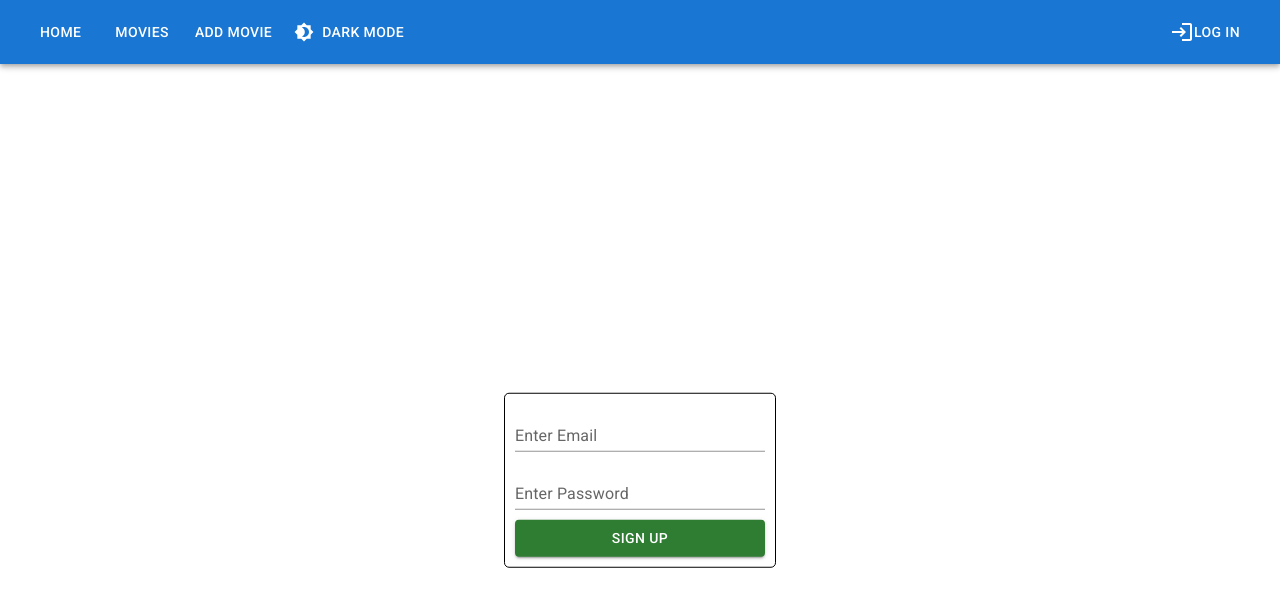
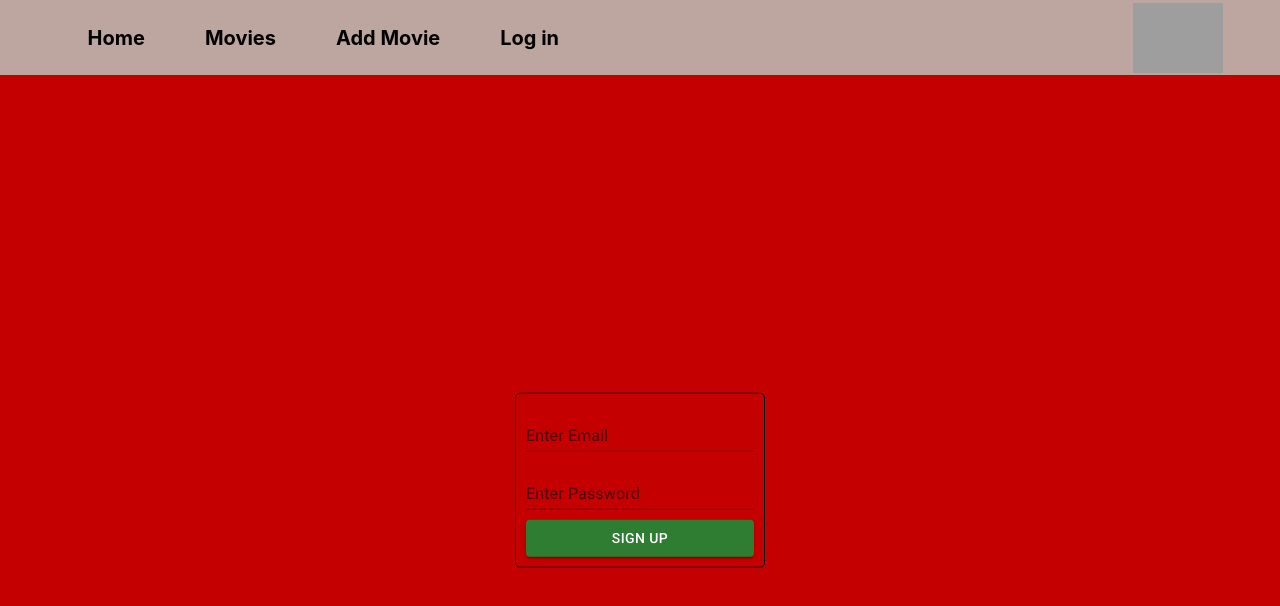
Before and after one commit to rakesh468/Movie-App, a React (Create React App) app: page /signup in a window 1280 px wide. Shown: the top 606 px of the page. Built offline with nearby package versions, Linux system fonts and the light colour scheme; grey boxes are pictures that could not be loaded.

Commit message:
first commit

```diff
--- a/public/index.html
+++ b/public/index.html
@@ -25,6 +25,7 @@
       Learn how to configure a non-root public URL by running `npm run build`.
     -->
     <title>React App</title>
+
     <link
   rel="stylesheet"
   href="https://fonts.googleapis.com/css?family=Roboto:300,400,500,700&display=swap"
--- a/src/App.css
+++ b/src/App.css
@@ -39,6 +39,7 @@
   margin-bottom: 10px;
   margin-left: 10px;
   margin-right: 10px;
+
 }
 
 .error {
@@ -54,21 +55,7 @@
   padding: 5px;
 }
 
-.app-bar{
-  display: flex;
-  flex-direction: row;
-  gap:10px;
-  width: 100%;
-
-
+.App{
+  /* background-image: linear-gradient(to left, #972f19, #9f311d, #a73320, #af3524, #b73728, #be3a2b, #c43d2e, #cb4031, #d24434, #d94837, #e04d3b, #e7513e); */
+  background-color: #C40000;
 }
-
-@media (max-width:600px){
-  .app-bar{
-    display: flex;
-    flex-direction: column;
-    align-items: baseline;
-    gap:10px;
-  }
-
-}
--- a/src/App.js
+++ b/src/App.js
@@ -1,17 +1,15 @@
 import React from "react";
 import "./App.css";
-import { Switch, Route, Redirect, useHistory } from "react-router-dom";
+import {
+  BrowserRouter as Router,
+  Switch,
+  Route,
+  Redirect,
+} from "react-router-dom";
 
-import AppBar from "@mui/material/AppBar";
-import { ThemeProvider, createTheme } from "@mui/material/styles";
-import Brightness4Icon from "@mui/icons-material/Brightness4";
-import Brightness7Icon from "@mui/icons-material/Brightness7";
-import Paper from "@mui/material/Paper";
-import Toolbar from "@mui/material/Toolbar";
-import Button from "@mui/material/Button";
-import LoginIcon from '@mui/icons-material/Login';
 
-import { useState } from "react";
+
+import { Navbar } from "./components/Navbar/Navbar";
 import { Movielist } from "./components/Movielist";
 import { Addmovie } from "./components/Addmovie";
 import { Notfound } from "./components/Notfound";
@@ -21,60 +19,10 @@ import { Login } from "./components/Login";
 import { Signup } from "./components/Signup";
 
 function App() {
-  const history = useHistory();
-  const [mode, setmode] = useState("light");
-  const theme = createTheme({
-    palette: {
-      mode: mode,
-    },
-  });
-
   return (
-    <ThemeProvider theme={theme}>
-      <Paper elevation={4} style={{ borderRadius: "0px", minHeight: "100vh" }}>
     <div className="App">
-          <AppBar position="sticky">
-            <Toolbar>
-              <div className="app-bar">
-                <Button variant="primary" onClick={() => history.push("/")}>
-                  Home
-                </Button>
-                <Button
-                  variant="text"
-                  color="inherit"
-                  onClick={() => history.push("/movies")}
-                >
-                  Movies
-                </Button>
-                <Button
-                  variant="text"
-                  color="inherit"
-                  onClick={() => history.push("/addmovie")}
-                >
-                  Add Movie
-                </Button>
-
-                <Button
-                  variant="text"
-                  color="inherit"
-                  onClick={() => setmode(mode === "light" ? "dark" : "light")}
-                  startIcon={
-                    mode === "dark" ? <Brightness7Icon /> : <Brightness4Icon />
-                  }
-                >
-                  {mode === "light" ? "dark" : "light"} mode
-                </Button>
-                <Button
-                  variant="contanied"
-                  style={{marginLeft:"auto"}}
-                  onClick={() => history.push("/login")}
-                >
-                 <LoginIcon/> Log In
-                </Button>
-              </div>
-            </Toolbar>
-          </AppBar>
-
+      <Router>
+        <Navbar />
         <Switch>
           <Route exact path="/signup">
             <Signup />
@@ -102,9 +50,8 @@ function App() {
             <Notfound />
           </Route>
         </Switch>
+      </Router>
     </div>
-      </Paper>
-    </ThemeProvider>
   );
 }
 
--- a/src/components/Login.css
+++ b/src/components/Login.css
@@ -18,3 +18,6 @@
     align-items: stretch;
     gap: 10px;
 }
+body{
+    background-color:#C40000;
+}
--- a/src/components/Moviedetails.js
+++ b/src/components/Moviedetails.js
@@ -38,7 +38,7 @@ export function Moviedetails() {
           </p>
         </div>
         <p className="summary">{movie.summary}</p>
-        <Button variant="outlined" onClick={() => history.goBack("/movies")}>
+        <Button variant="contained" onClick={() => history.goBack("/movies")}>
           <KeyboardBackspaceIcon />
           Back
         </Button>
--- /dev/null
+++ b/src/components/Navbar/Navbar.css
@@ -0,0 +1,84 @@
+*{
+    margin: 0;
+    padding: 0;
+    box-sizing: border-box;
+}
+.navbar{
+    display: flex;
+    justify-content: space-around;
+    align-items: center;
+    height: 75px;
+    /* background-image: linear-gradient(to left, #696665, #797573, #898482, #9a9391, #aba3a1, #b6aeac, #c2b9b8, #cdc4c3, #d6cdcc, #ded6d5, #e7dfde, #f0e8e7); */
+    background-color: #BEA6A0;
+}
+.Logo{
+    height: 70px;
+    width: 90px;
+    object-fit: cover;
+}
+.nav-links{
+    display: flex;
+    justify-content: flex-start;
+    list-style: none;
+    width: 75%;
+}
+
+.Home,
+.Skills,
+.Contact,
+.About{
+text-decoration: none;
+color: black;
+font-size: 20px;
+padding:10px 20px;
+margin:0 10px;
+cursor: pointer;
+font-size: 20px;
+font-weight: bolder;
+}
+
+.mobile-menu-icon{
+    display: none;
+}
+
+@media (max-width:700px){
+    .Logo{
+        display: flex;
+        position: absolute;
+        top: 15px;
+        left:35px;
+    }
+    .nav-links{
+        display: none;
+    }
+    .nav-links-mobile{
+        position: absolute;
+        display: block;
+        list-style: none;
+        background-color:#f03b44;
+        left: 0;
+        top: 75px;
+        transition: all 0.5s ease-out;
+        width: 100vw;
+    }
+    .Home,
+    .Contact,
+    .About,
+    .Skills{
+        color: black;
+        text-align: center;
+        width: 100%;
+        transition: all 0.5 ease;
+    }
+    .mobile-menu-icon{
+        display: block;
+        position: absolute;
+        font-size:30px ;
+        color: black;
+        background-color: aquamarine;
+        border: none;
+        outline: none;
+        top: 15px;
+        right: 25px;
+    }
+}
--- /dev/null
+++ b/src/components/Navbar/Navbar.js
@@ -0,0 +1,38 @@
+import React from 'react';
+import "./Navbar.css";
+import {Link} from "react-router-dom";
+import {useState} from "react";
+import MenuOutlinedIcon from '@mui/icons-material/MenuOutlined';
+import CloseIcon from '@mui/icons-material/Close';
+import { useHistory } from 'react-router-dom';
+
+
+export function Navbar() {
+  const[ismobile,setismobile]=useState(false)
+  const history=useHistory()
+  return(
+        <nav className="navbar">
+            <ul className={ismobile ? "nav-links-mobile" : "nav-links"}
+            onClick={()=>setismobile(false)}>
+            <Link to="/" className="Home">
+                <li>Home</li>
+                </Link>
+                <Link to="/movies" className="About">
+                <li>Movies</li>
+                </Link>
+                <Link to="/addmovie" className="Contact">
+                <li>Add Movie</li>
+                </Link>
+                <Link to="/login" className="Skills">
+                <li>Log in</li>
+                </Link>
+
+            </ul>
+              <button className="mobile-menu-icon" onClick={()=>setismobile(!ismobile)}>
+                {ismobile ? (<CloseIcon/> ): (<MenuOutlinedIcon/>)}
+              </button>
+              <img onClick={()=>history.push("/movies")} src="https://download.logo.wine/logo/Netflix/Netflix-Logo.wine.png"className="Logo"alt='logo'/>
+        </nav>
+
+  )
+  }
```
Lines whose indentation alone changed are shown as unchanged.
